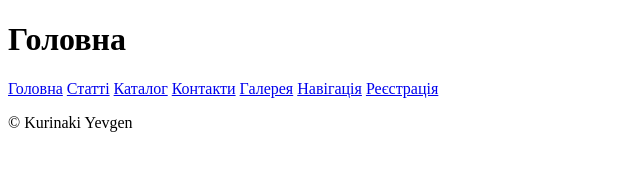
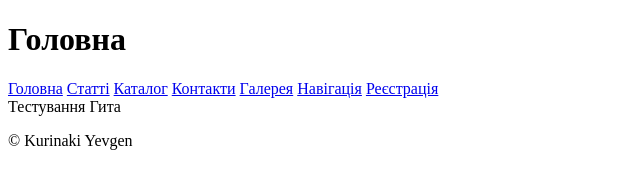
Before and after one commit to S0fTE/git_lesson, a plain HTML site: page index.html in a window 1280 px wide. Shown: the whole page, without its empty margins (0-640 px from the left). Drawn offline with Linux system fonts and the light colour scheme.

Commit message:
change index file

```diff
--- a/index.html
+++ b/index.html
@@ -23,6 +23,10 @@
     </header>
   </div>
 
+  <main>
+    <div>Тестування Гита</div>
+  </main>
+
   <footer>
     <p>© Kurinaki Yevgen</p>
   </footer>
```
